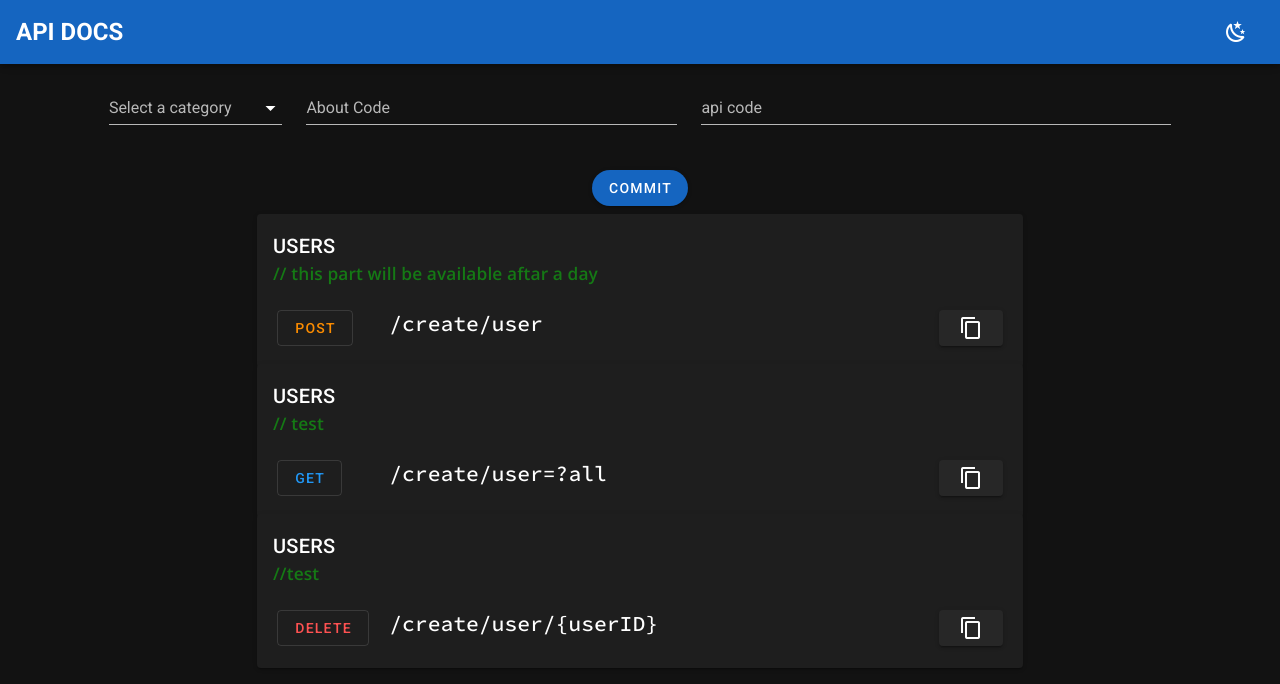
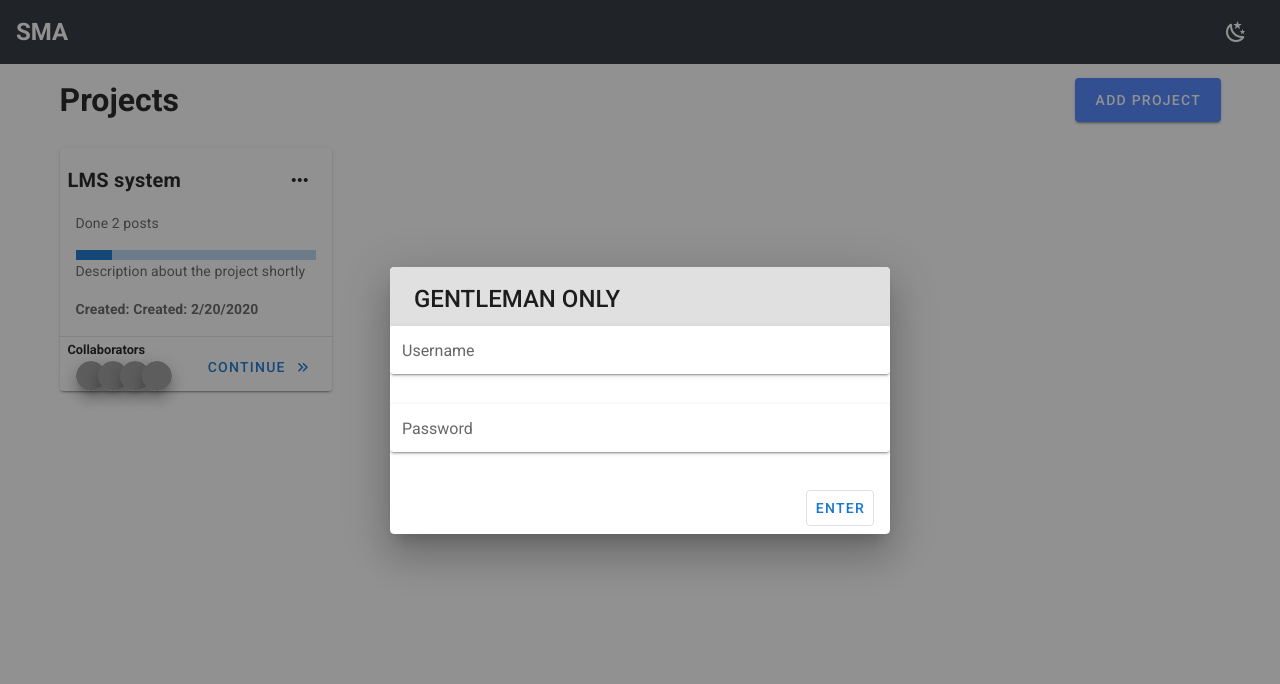
Before and after one commit to SAIDAKBAR123/api-docs-press, a Vue app: page / in a window 1280 px wide. Shown: the top 684 px of the page. Built offline with nearby package versions, Linux system fonts and the light colour scheme; grey boxes are pictures that could not be loaded; what v-clipboard would draw is missing.

Commit message:
added auth and project list

```diff
--- a/src/App.vue
+++ b/src/App.vue
@@ -1,11 +1,12 @@
 <template>
   <v-app>
     <v-app-bar
+      flat
       app
-      color="blue darken-3"
+      color="#2E343B"
       dark
     >
-      <h2>API DOCS</h2>
+      <h2>SMA</h2>
       <v-spacer></v-spacer>
 
       <v-btn
@@ -18,26 +19,24 @@
     </v-app-bar>
 
     <v-content>
-      <HelloWorld/>
+      <router-view></router-view>
     </v-content>
   </v-app>
 </template>
 
 <script>
-import HelloWorld from './components/HelloWorld'
-
 export default {
   name: 'App',
 
   components: {
-    HelloWorld
+
   },
 
   data: () => ({
     //
   }),
   mounted () {
-    this.$vuetify.theme.dark = true
+    this.$vuetify.theme.dark = false
   }
 }
 </script>
--- /dev/null
+++ b/src/components/Auth.vue
@@ -0,0 +1,78 @@
+<template>
+    <v-container>
+        <v-row justify="center">
+            <v-col cols="12">
+                 <v-dialog
+                 overlay-color="#111111"
+                    v-model="dialog"
+                    persistent
+                    width="500"
+                    >
+                    <v-card>
+                        <v-card-title
+                        class="headline grey lighten-2"
+                        primary-title
+                        >
+                        GENTLEMAN ONLY
+                        </v-card-title>
+
+                        <v-divider></v-divider>
+                        <v-text-field
+                            v-model="username"
+                            label="Username"
+                            solo
+                        ></v-text-field>
+                         <v-text-field
+                         v-model="password"
+                            label="Password"
+                            solo
+                        ></v-text-field>
+                        <v-card-actions>
+                        <v-spacer></v-spacer>
+                        <v-btn
+                            color="primary"
+                            text
+                            outlined
+                            @click="checker"
+                        >
+                            Enter
+                        </v-btn>
+                        </v-card-actions>
+                    </v-card>
+                </v-dialog>
+            </v-col>
+        </v-row>
+    </v-container>
+</template>
+
+<script>
+export default {
+  data () {
+    return {
+      dialog: false,
+      username: '',
+      password: ''
+    }
+  },
+  methods: {
+    checker () {
+      // eslint-disable-next-line eqeqeq
+      if (this.username == 'azik98' && this.password == 'azik98') {
+        this.dialog = false
+        return 0
+      }
+    }
+  },
+  created () {
+    setTimeout(() => {
+      this.dialog = true
+    }, 0)
+  }
+}
+</script>
+
+<style>
+.sad{
+color: #111111;
+}
+</style>
--- a/src/components/HelloWorld.vue
+++ b/src/components/List.vue
@@ -138,7 +138,6 @@ export default {
  font-family: 'Source Code Pro', monospace;
   font-weight: 500;
   font-size:16pt;
-  word-spacing: 4px;
 }
 .descript {
 font-family: 'Open Sans', sans-serif;
--- /dev/null
+++ b/src/components/Projects.vue
@@ -0,0 +1,80 @@
+<template>
+    <v-container>
+        <v-row justify="center">
+            <v-col cols="12">
+                 <v-dialog
+                    v-model="openProject"
+                    width="700"
+                    persistent
+                    >
+                    <v-card>
+                       <v-card-title>
+                           Create new Project
+                       </v-card-title>
+                       <v-card-text>
+                        <v-row justify="center">
+                           <v-col cols="12">
+                               <v-text-field v-model="project.title" label="Name of New project"></v-text-field>
+                           </v-col>
+                           <v-col cols="12">
+                               <v-text-field v-model="project.description" label="Short Description"></v-text-field>
+                           </v-col>
+                           <v-col cols="auto">
+                                <v-btn color="success" @click="createProject" tile large>Create</v-btn>
+                                 <v-btn class="mx-2" color="error" @click="newProject.flag = false" tile large text>Cancel</v-btn>
+                           </v-col>
+                       </v-row>
+                       </v-card-text>
+                    </v-card>
+                </v-dialog>
+            </v-col>
+        </v-row>
+    </v-container>
+</template>
+
+<script>
+export default {
+  props: {
+    newProject: {
+      type: Object,
+      required: true
+    }
+  },
+  computed: {
+    openProject () {
+      return this.newProject.flag
+    }
+  },
+  data () {
+    return {
+      dialog: true,
+      project: {
+        description: '',
+        title: '',
+        id: ''
+      }
+    }
+  },
+  methods: {
+    createProject () {
+      this.newProject.data.unshift(
+        {
+          id: 2,
+          title: this.project.title,
+          posts: [],
+          description: this.project.description,
+          date: new Date().getDate()
+        }
+      )
+      this.newProject.flag = false
+      console.log(this.project)
+    }
+  }
+}
+</script>
+
+<style>
+.sad{
+color: #111111;
+}
+</style>
--- a/src/router/index.js
+++ b/src/router/index.js
@@ -7,21 +7,19 @@ Vue.use(VueRouter)
 const routes = [
   {
     path: '/',
-    name: 'Home',
+    name: '',
     component: Home
   },
   {
-    path: '/about',
-    name: 'About',
-    // route level code-splitting
-    // this generates a separate chunk (about.[hash].js) for this route
-    // which is lazy-loaded when the route is visited.
-    component: () => import(/* webpackChunkName: "about" */ '../views/About.vue')
+    path: '/list/:id',
+    name: 'List',
+    props: true,
+    component: () => import('../components/List.vue')
   }
+
 ]
 
 const router = new VueRouter({
-  mode: 'history',
   base: process.env.BASE_URL,
   routes
 })
--- a/src/views/Home.vue
+++ b/src/views/Home.vue
@@ -1,18 +1,100 @@
+
 <template>
-  <div class="home">
-    <img alt="Vue logo" src="../assets/logo.png">
-    <HelloWorld msg="Welcome to Your Vue.js App"/>
-  </div>
+  <v-container>
+    <v-row justify="center">
+      <v-col cols="12">
+        <v-card tile flat color="transparent" >
+          <v-row justify="space-between" align="center">
+            <v-col cols="auto">
+              <h1>Projects</h1>
+            </v-col>
+            <v-col cols="auto">
+              <v-btn dark large color="rgb(77,132,254)" @click="createProject">Add Project</v-btn>
+            </v-col>
+          </v-row>
+          <v-row v-if="false" class="mt-5" align="center" align-content="center" justify="center">
+            <v-col cols="7" align-self="center">
+               <v-text-field
+                  rounded
+                  label="Search"
+                  solo
+               ></v-text-field>
+            </v-col>
+          </v-row>
+        </v-card>
+      </v-col>
+    </v-row>
+    <v-row >
+      <v-col v-for="(item,i) in newProject.data" :key="i" cols="3">
+        <v-card>
+          <v-card-title class="py-1 px-1">
+            <h4 class="px-1">{{item.title}}</h4>
+            <v-spacer>
+            </v-spacer>
+            <v-btn dense text fab><v-icon>mdi-dots-horizontal</v-icon></v-btn>
+          </v-card-title>
+          <v-card-text>
+            <p>Done {{item.posts.length}} posts</p>
+            <v-progress-linear height="10" value="15"></v-progress-linear>
+            <p>{{item.description}}</p>
+             <v-row>
+               <v-col>
+                 <h4> Created: {{item.date}}</h4>
+               </v-col>
+             </v-row>
+          </v-card-text>
+          <v-divider></v-divider>
+          <span class="ma-2"><strong><small>Collaborators</small></strong></span>
+          <v-card-actions class="py-0">
+            <v-row class="ml-3">
+              <v-col class="px-0" v-for="i in 4" :key="i" cols="auto">
+                 <v-avatar class="mx-n1 elevation-10" size="30"><v-img src="https://st4.depositphotos.com/3396639/20864/i/1600/depositphotos_208647302-stock-photo-happy-female-programmer-looking-cafeteria.jpg"></v-img></v-avatar>
+              </v-col>
+              <v-spacer>
+              </v-spacer>
+              <v-btn class="mx-3" text :to="'list/'+item.id" dark color="primary">Continue <v-icon right>mdi-chevron-double-right</v-icon></v-btn>
+            </v-row>
+          </v-card-actions>
+        </v-card>
+      </v-col>
+      <project :newProject="newProject" />
+      <auth />
+    </v-row>
+  </v-container>
 </template>
 
 <script>
-// @ is an alias to /src
-import HelloWorld from '@/components/HelloWorld.vue'
-
+import Project from '../components/Projects'
+import Auth from '../components/Auth'
 export default {
-  name: 'Home',
+  data () {
+    return {
+      newProject: {
+        flag: false,
+        data: [
+          {
+            id: 1,
+            title: 'LMS system',
+            posts: [{}, {}],
+            description: 'Description about the project shortly',
+            date: 'Created: 2/20/2020'
+          }
+        ]
+      }
+    }
+  },
   components: {
-    HelloWorld
+    Project,
+    Auth
+  },
+  methods: {
+    createProject () {
+      this.newProject.flag = true
+    }
   }
 }
 </script>
+
+<style>
+
+</style>
```
